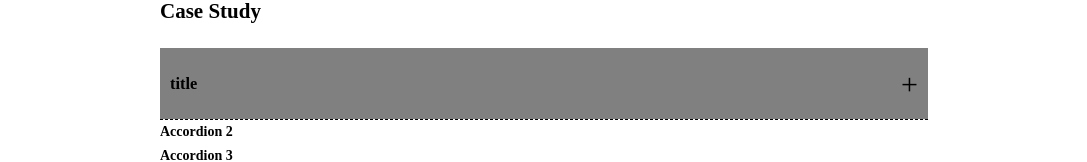
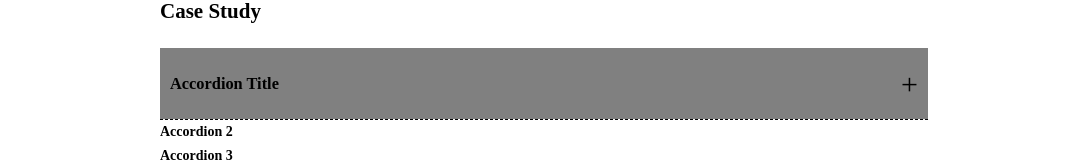
Before and after one commit to Ph-uad/adebouge, a React (Create React App) app: page / in a window 1280 px wide. Shown: the part 1229-1391 px from the top of the page, without its empty margins (96-1183 px from the left). Built offline with nearby package versions, Linux system fonts and the light colour scheme.

Commit message:
changing accordion title

```diff
--- a/src/container/accordion/Accordion.js
+++ b/src/container/accordion/Accordion.js
@@ -11,7 +11,7 @@ const Accordion = () => {
   return (
     <section className={classes.accordion}>
       <span className={ `${classes.label} flex` } onClick={ toggleAccordionHandler }>
-        <h3>title</h3>
+        <h3>Accordion Title</h3>
         <div className={ `${classes.icon} + ${doShowMessage ? classes['icon-rotate'] : ' '}` }>&#43;</div>
       </span>
       <div className={ ` ${classes.content} + ${doShowMessage ? classes['content-show'] : ' '}` }>
```
